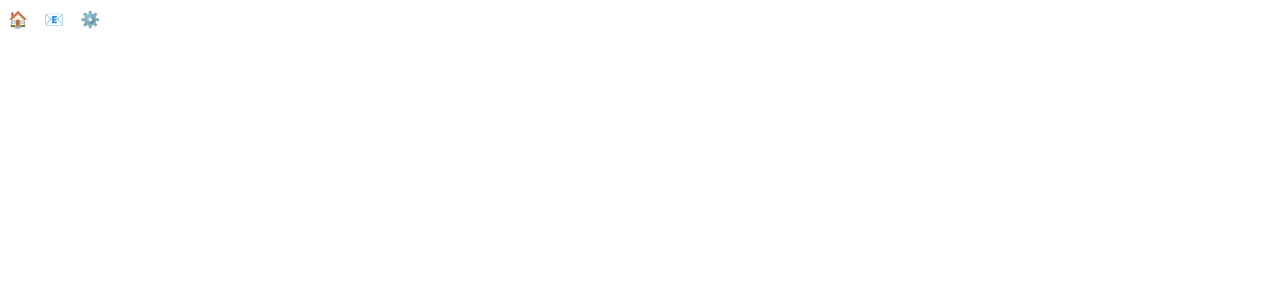
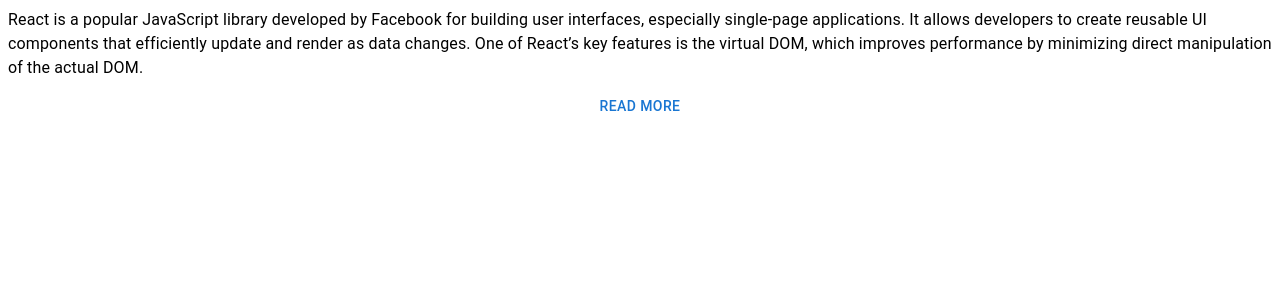
Before and after one commit to sharma-sagar2002/Frontend-Machine-Coding, a React (Vite) app: page / in a window 1280 px wide. Shown: the top 300 px of the page. Built offline with nearby package versions, Linux system fonts and the light colour scheme.

Commit message:
radmore added

```diff
--- a/src/App.tsx
+++ b/src/App.tsx
@@ -1,6 +1,7 @@
 import "./App.css";
+import Readmore from "./Components/Readmore";
 // import Counter from "./Components/Counter";
-import Tooltip from "./Components/Tooltip";
+// import Tooltip from "./Components/Tooltip";
 // import FilterRecipies from "./Components/FilterRecipies";
 // import Accordian from "./Components/Accordian";
 // import AsteriskFieldValidation from "./Components/AsteriskValidation";
@@ -22,7 +23,8 @@
       {/* <Accordian /> */}
       {/* <FilterRecipies /> */}
       {/* <Counter /> */}
-      <Tooltip />
+      {/* <Tooltip /> */}
+      <Readmore />
     </>
   );
 }
--- /dev/null
+++ b/src/Components/Readmore.tsx
@@ -0,0 +1,37 @@
+import { Button, Stack, Typography } from "@mui/material";
+import { useState } from "react";
+
+const Readmore = () => {
+  const text = `React is a popular JavaScript library developed by Facebook for
+  building user interfaces, especially single-page applications. It allows
+   developers to create reusable UI components that efficiently update and
+   render as data changes. One of React’s key features is the virtual DOM,
+   which improves performance by minimizing direct manipulation of the actual
+    DOM.`;
+
+  const [str, setStr] = useState(text);
+  const [less, setLess] = useState(false);
+  const handleToggle = (e: any) => {
+    console.log(e);
+    e.target.innerText === "READ MORE"
+      ? setLess((prev) => !prev)
+      : setLess(true);
+    less ? setStr(text.substr(0, 50)) : setStr(text);
+
+    console.log(less);
+  };
+  return (
+    <>
+      <Stack gap={1}>
+        <Typography>{str}</Typography>
+
+        <Button onClick={(e) => handleToggle(e)}>
+          {" "}
+          {less ? `Read More` : `Read More`}{" "}
+        </Button>
+      </Stack>
+    </>
+  );
+};
+
+export default Readmore;
```
